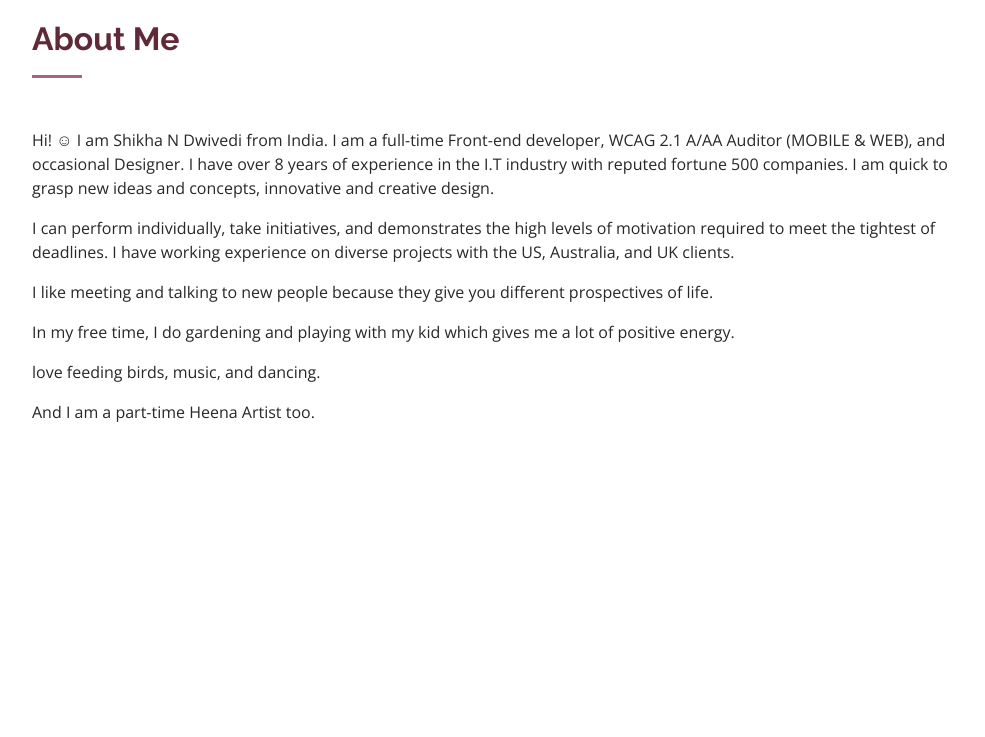
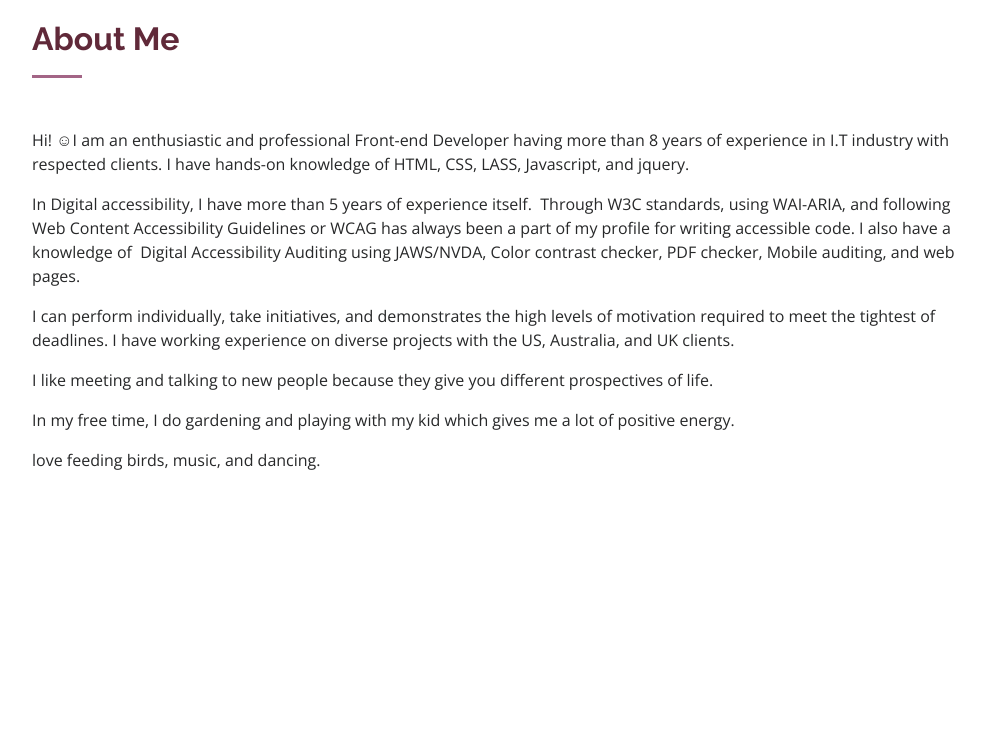
Before and after one commit to shikha-ui/shikha-ui.github.io, a plain HTML site: page index.html in a window 1280 px wide. Shown: the part 840-1577 px from the top of the page, without its empty margins (283-1268 px from the left). Drawn offline with nearby package versions, Linux system fonts and the light colour scheme.

Commit message:
Update index.html

```diff
--- a/index.html
+++ b/index.html
@@ -86,10 +86,11 @@
           <div class="col-lg-12 pt-4 pt-lg-0 content" data-aos="fade-left">
 
             <p>
-			Hi! &#9786; I am Shikha N Dwivedi from India. I am a full-time Front-end developer, WCAG 2.1 A/AA Auditor (MOBILE & WEB), and occasional Designer. I have over 8 years of experience in the I.T industry with reputed fortune 500 companies. I am quick to grasp new ideas and concepts, innovative and creative design.
+			Hi! &#9786;I am an enthusiastic and professional Front-end Developer having more than 8 years of experience in I.T industry with respected clients. I have hands-on knowledge of HTML, CSS, LASS, Javascript, and jquery.
 
+		  <p>In Digital accessibility, I have more than 5 years of experience itself.  Through W3C standards, using WAI-ARIA, and following Web Content Accessibility Guidelines or WCAG has always been a part of my profile for writing accessible code.
+I also have a knowledge of  Digital Accessibility Auditing using JAWS/NVDA, Color contrast checker, PDF checker, Mobile auditing, and web pages.
 
-			  </p>
 
 
 			 <p>I can perform individually, take initiatives, and demonstrates the high levels of motivation required to meet the tightest of deadlines. I have working experience on diverse projects with the US, Australia, and UK clients.</p>
@@ -100,7 +101,7 @@
             </p>
 			 <p>In my free time, I do gardening and playing with my kid which gives me a lot of positive energy. </p>
 			  <p> love feeding birds, music, and dancing.</p>
-			  <p>And I am a part-time Heena Artist too.</p>
+
           </div>
         </div>
 
@@ -214,7 +215,7 @@
 
                 <li>Conversion of wire-frames to Responsive Web page.</li>
 				  <li>Client side validation. </li>
-               <li>Web pages and Mobile Accessibility 2.0 (AA) Auditing/Testing (IOS and Android)
+               <li>Web pages and Mobile Accessibility 2.1  Auditing/Testing (IOS and Android)
 using Jaws and Axe tool</li>
                 <li>Cross Browser Compatibility.</li>
 				  <li>Demonstration of work to the clients. </li>
```
